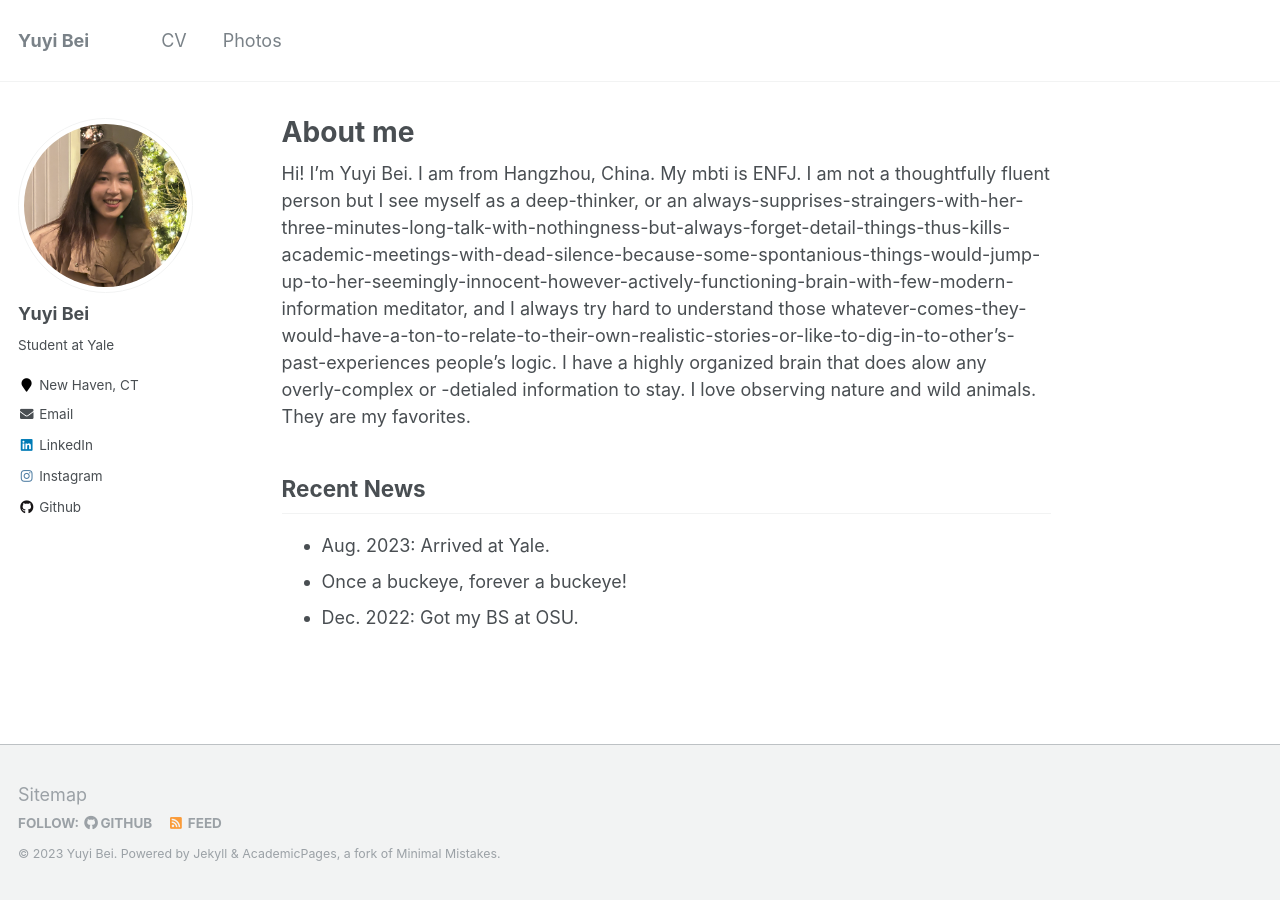
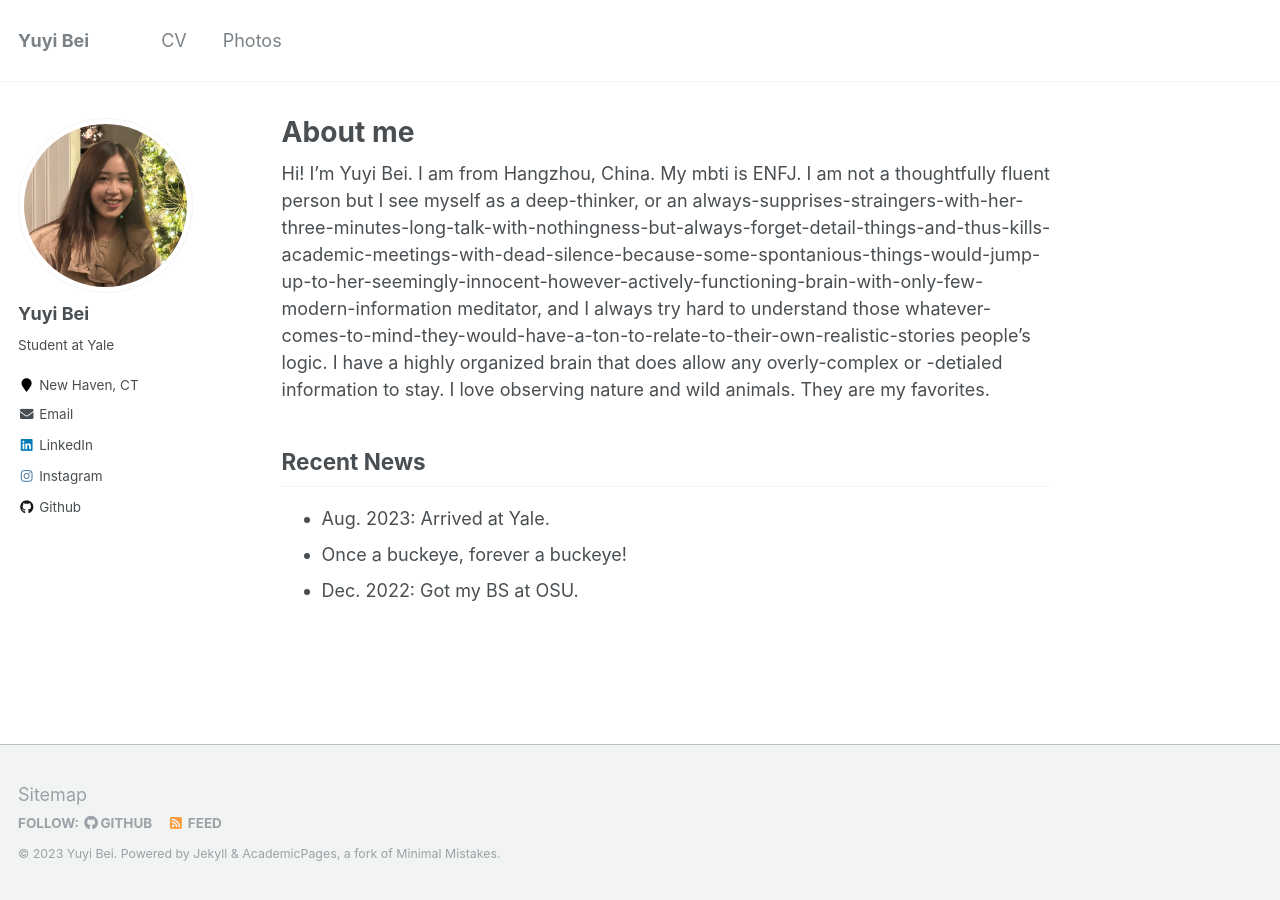
Before and after one commit to YuyiBei/yuyi, a Jekyll site: the page built from _pages/about.md, in a window 1280 px wide. Built offline with Jekyll 4.4.1, drawn with Linux system fonts in a browser that asks for light colours.

Commit message:
Update about.md

```diff
--- a/_pages/about.md
+++ b/_pages/about.md
@@ -8,7 +8,7 @@ redirect_from:
   - /about.html
 ---
 
-Hi! I'm Yuyi Bei. I am from Hangzhou, China. My mbti is ENFJ. I am not a thoughtfully fluent person but I see myself as a deep-thinker, or an always-supprises-straingers-with-her-three-minutes-long-talk-with-nothingness-but-always-forget-detail-things-thus-kills-academic-meetings-with-dead-silence-because-some-spontanious-things-would-jump-up-to-her-seemingly-innocent-however-actively-functioning-brain-with-few-modern-information meditator, and I always try hard to understand those whatever-comes-they-would-have-a-ton-to-relate-to-their-own-realistic-stories-or-like-to-dig-in-to-other's-past-experiences people's logic. I have a highly organized brain that does alow any overly-complex or -detialed information to stay. I love observing nature and wild animals. They are my favorites.
+Hi! I'm Yuyi Bei. I am from Hangzhou, China. My mbti is ENFJ. I am not a thoughtfully fluent person but I see myself as a deep-thinker, or an always-supprises-straingers-with-her-three-minutes-long-talk-with-nothingness-but-always-forget-detail-things-and-thus-kills-academic-meetings-with-dead-silence-because-some-spontanious-things-would-jump-up-to-her-seemingly-innocent-however-actively-functioning-brain-with-only-few-modern-information meditator, and I always try hard to understand those whatever-comes-to-mind-they-would-have-a-ton-to-relate-to-their-own-realistic-stories people's logic. I have a highly organized brain that does allow any overly-complex or -detialed information to stay. I love observing nature and wild animals. They are my favorites.
 
 Recent News
 ------
```
